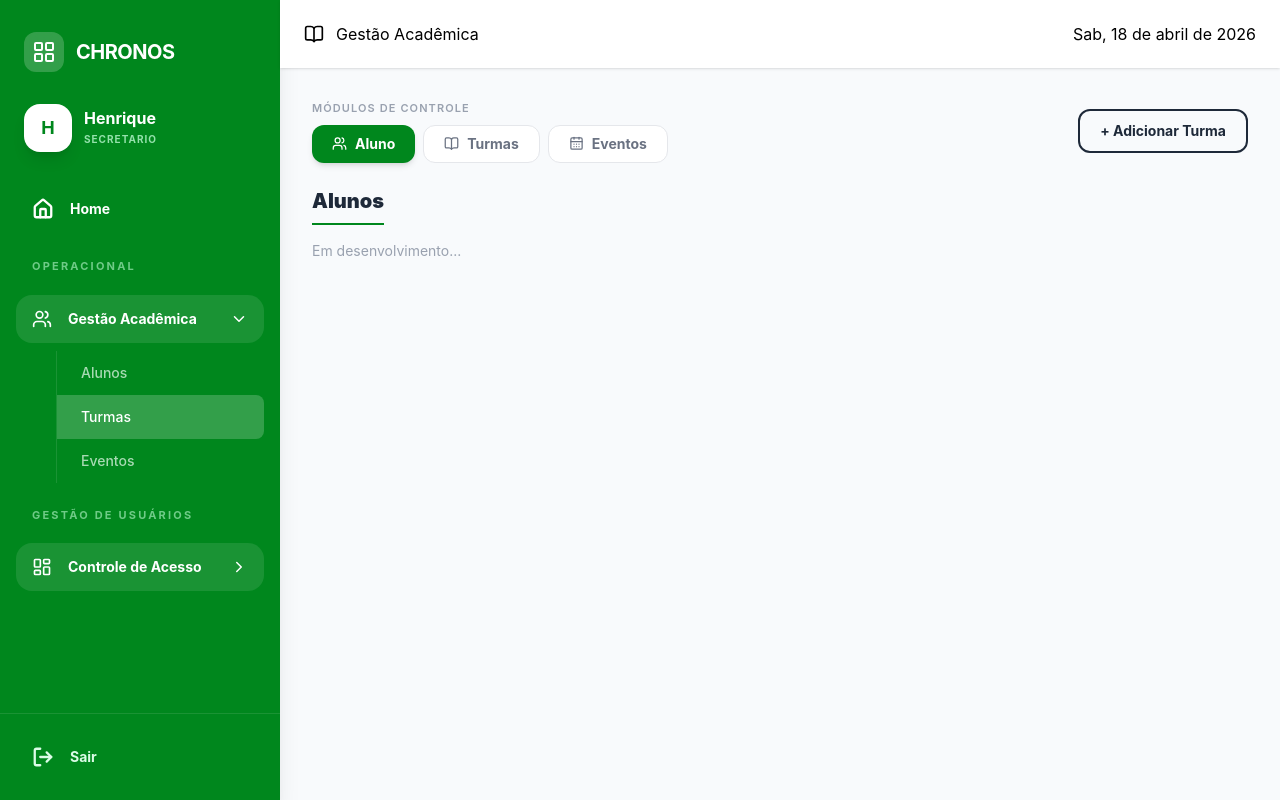
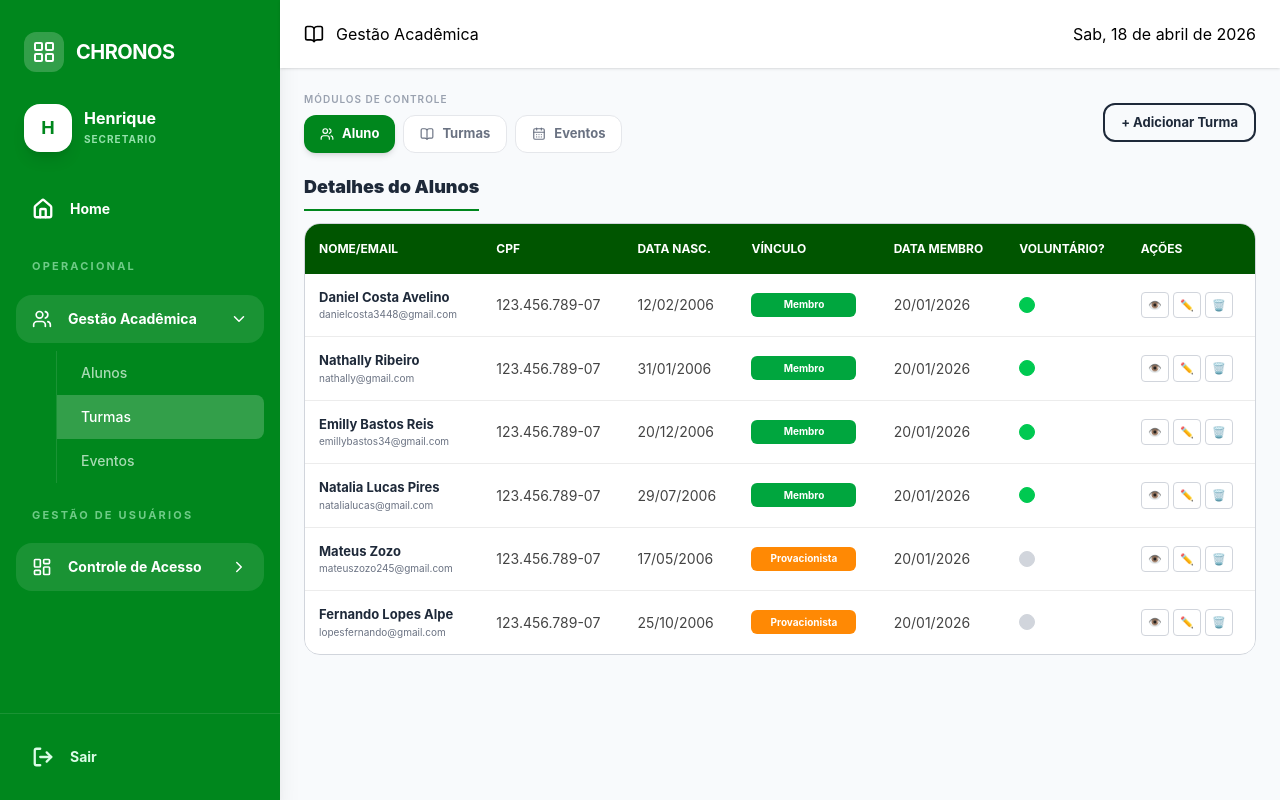
Before and after one commit to CHRONOS-SPTECH/chronos-platform-web, a React (Vite) app in the folder chronos - react/: page /turmas in a window 1280 px wide. Both pictures are taken after a click on the button "Aluno". Built offline with nearby package versions, Linux system fonts and the light colour scheme.

Commit message:
Detalhes do aluno

```diff
--- a/chronos - react/src/App.jsx
+++ b/chronos - react/src/App.jsx
@@ -1,5 +1,6 @@
 import { RouterProvider } from "react-router-dom";
 import { routes } from "./provider/routes";
+
 
 function App() {
   return <RouterProvider router={routes} />;
--- a/chronos - react/src/pages/GestaoAcademica.jsx
+++ b/chronos - react/src/pages/GestaoAcademica.jsx
@@ -3,6 +3,63 @@ import { BookOpen, Users, CalendarDays } from "lucide-react";
 import Sidebar from "../components/sidebar/SideBar";
 import Header from "../components/homeSecretario/Header";
 import CardTurma from "../components/turmas/CardTurma";
+
+const alunos = [
+  {
+    nome: "Daniel Costa Avelino",
+    email: "danielcosta3448@gmail.com",
+    cpf: "123.456.789-07",
+    dataNascimento: "12/02/2006",
+    vinculo: "Membro",
+    dataMembro: "20/01/2026",
+    voluntario: true,
+  },
+  {
+    nome: "Nathally Ribeiro",
+    email: "nathally@gmail.com",
+    cpf: "123.456.789-07",
+    dataNascimento: "31/01/2006",
+    vinculo: "Membro",
+    dataMembro: "20/01/2026",
+    voluntario: true,
+  },
+  {
+    nome: "Emilly Bastos Reis",
+    email: "emillybastos34@gmail.com",
+    cpf: "123.456.789-07",
+    dataNascimento: "20/12/2006",
+    vinculo: "Membro",
+    dataMembro: "20/01/2026",
+    voluntario: true,
+  },
+  {
+    nome: "Natalia Lucas Pires",
+    email: "natalialucas@gmail.com",
+    cpf: "123.456.789-07",
+    dataNascimento: "29/07/2006",
+    vinculo: "Membro",
+    dataMembro: "20/01/2026",
+    voluntario: true,
+  },
+  {
+    nome: "Mateus Zozo",
+    email: "mateuszozo245@gmail.com",
+    cpf: "123.456.789-07",
+    dataNascimento: "17/05/2006",
+    vinculo: "Provacionista",
+    dataMembro: "20/01/2026",
+    voluntario: false,
+  },
+  {
+    nome: "Fernando Lopes Alpe",
+    email: "lopesfernando@gmail.com",
+    cpf: "123.456.789-07",
+    dataNascimento: "25/10/2006",
+    vinculo: "Provacionista",
+    dataMembro: "20/01/2026",
+    voluntario: false,
+  },
+];
 
 const turmasMock = [
   {
@@ -32,9 +89,9 @@ const turmasMock = [
 ];
 
 const TABS = [
-  { label: "Aluno", icone: <Users size={15} /> },
-  { label: "Turmas", icone: <BookOpen size={15} /> },
-  { label: "Eventos", icone: <CalendarDays size={15} /> },
+  { label: "Aluno", icone: <Users size={14} /> },
+  { label: "Turmas", icone: <BookOpen size={14} /> },
+  { label: "Eventos", icone: <CalendarDays size={14} /> },
 ];
 
 function GestaoAcademica() {
@@ -51,19 +108,20 @@ function GestaoAcademica() {
         <Header titulo="Gestão Acadêmica" icone={BookOpen} />
 
         <main className="flex-1 overflow-y-auto custom-scrollbar">
-          <div className="max-w-[1400px] mx-auto p-8 flex flex-col gap-6">
-            {/* Controles: tabs + botão */}
+          <div className="max-w-[1350px] mx-auto p-6 flex flex-col gap-5">
+            {/* Tabs */}
             <div className="flex items-center justify-between">
               <div className="flex flex-col gap-1">
-                <p className="text-[11px] text-gray-400 font-semibold uppercase tracking-widest">
+                <p className="text-[10px] text-gray-400 font-semibold uppercase tracking-widest">
                   Módulos de Controle
                 </p>
+
                 <div className="flex gap-2 mt-1">
                   {TABS.map((tab) => (
                     <button
                       key={tab.label}
                       onClick={() => setAbaAtiva(tab.label)}
-                      className={`flex items-center gap-2 px-5 py-2 rounded-xl text-sm font-bold transition-all ${
+                      className={`flex items-center gap-2 px-4 py-2 rounded-xl text-[13px] font-bold transition-all ${
                         abaAtiva === tab.label
                           ? "bg-[#00871D] text-white shadow-md"
                           : "bg-white text-gray-500 border border-gray-200 hover:border-[#00871D]/30 hover:text-[#00871D]"
@@ -76,19 +134,19 @@ function GestaoAcademica() {
                 </div>
               </div>
 
-              <button className="flex items-center gap-2 border-2 border-gray-800 text-gray-800 hover:bg-gray-800 hover:text-white font-bold px-5 py-2.5 rounded-xl text-sm transition-all">
+              <button className="flex items-center gap-2 border-2 border-gray-800 text-gray-800 hover:bg-gray-800 hover:text-white font-bold px-4 py-2 rounded-xl text-[13px] transition-all">
                 + Adicionar Turma
               </button>
             </div>
 
-            {/* Conteúdo da aba ativa */}
+            {/* TURMAS */}
             {abaAtiva === "Turmas" && (
               <div className="flex flex-col gap-4">
-                <h2 className="text-xl font-black text-gray-800 border-b-2 border-[#00871D] pb-2 w-fit">
+                <h2 className="text-lg font-black text-gray-800 border-b-2 border-[#00871D] pb-2 w-fit">
                   Turmas
                 </h2>
 
-                <div className="grid grid-cols-1 md:grid-cols-2 xl:grid-cols-3 gap-5">
+                <div className="grid grid-cols-1 md:grid-cols-2 xl:grid-cols-3 gap-4">
                   {turmasMock.map((turma) => (
                     <CardTurma key={turma.id} turma={turma} />
                   ))}
@@ -96,21 +154,132 @@ function GestaoAcademica() {
               </div>
             )}
 
+            {/* ALUNOS */}
             {abaAtiva === "Aluno" && (
-              <div className="flex flex-col gap-4">
-                <h2 className="text-xl font-black text-gray-800 border-b-2 border-[#00871D] pb-2 w-fit">
-                  Alunos
+              <div className="flex flex-col gap-3">
+                <h2 className="text-lg font-black text-gray-800 border-b-2 border-[#00871D] pb-2 w-fit">
+                  Detalhes do Alunos
                 </h2>
-                <p className="text-gray-400 text-sm">Em desenvolvimento...</p>
+
+                <div className="bg-white rounded-2xl border border-gray-300 overflow-hidden">
+                  <table className="w-full">
+                    <thead className="bg-[#006400] text-left text-white">
+                      <tr>
+                        <th className="p-2 text-[10px] font-bold">
+                          NOME/EMAIL
+                        </th>
+
+                        <th className="p-2 text-[10px] font-bold">
+                          CPF
+                        </th>
+
+                        <th className="p-2 text-[10px] font-bold">
+                          DATA NASC.
+                        </th>
+
+                        <th className="p-2 text-[10px] font-bold">
+                          VÍNCULO
+                        </th>
+
+                        <th className="p-2 text-[10px] font-bold">
+                          DATA MEMBRO
+                        </th>
+
+                        <th className="p-2 text-[10px] font-bold">
+                          VOLUNTÁRIO?
+                        </th>
+
+                        <th className="p-2 text-[10px] font-bold">
+                          AÇÕES
+                        </th>
+                      </tr>
+                    </thead>
+
+                    <tbody>
+                      {alunos.map((aluno, index) => (
+                        <tr
+                          key={index}
+                          className="border-t border-gray-200 hover:bg-gray-50"
+                        >
+                          <td className="p-2">
+                            <div className="flex flex-col">
+                              <span className="font-bold text-[13px] text-gray-800">
+                                {aluno.nome}
+                              </span>
+
+                              <span className="text-[10px] text-gray-500">
+                                {aluno.email}
+                              </span>
+                            </div>
+                          </td>
+
+                          <td className="p-2 text-[12px] text-gray-700">
+                            {aluno.cpf}
+                          </td>
+
+                          <td className="p-2 text-[12px] text-gray-700">
+                            {aluno.dataNascimento}
+                          </td>
+
+                          <td className="p-2">
+                            <span
+                              className={`w-[105px] h-[24px] flex items-center justify-center rounded-md text-[10px] font-bold text-white ${
+                                aluno.vinculo === "Membro"
+                                  ? "bg-green-600"
+                                  : "bg-orange-400"
+                              }`}
+                            >
+                              {aluno.vinculo}
+                            </span>
+                          </td>
+
+                          <td className="p-2 text-[12px] text-gray-700">
+                            {aluno.dataMembro}
+                          </td>
+
+                          <td className="p-2">
+                            <div
+                              className={`w-4 h-4 rounded-full border ${
+                                aluno.voluntario
+                                  ? "bg-green-500 border-green-500"
+                                  : "bg-gray-300 border-gray-300"
+                              }`}
+                            />
+                          </td>
+
+                          <td className="p-2">
+                            <div className="flex gap-1">
+                              <button className="border border-gray-300 px-1.5 py-1 rounded hover:bg-gray-100 text-[11px]">
+                                👁
+                              </button>
+
+                              <button className="border border-gray-300 px-1.5 py-1 rounded hover:bg-gray-100 text-[11px]">
+                                ✏️
+                              </button>
+
+                              <button className="border border-gray-300 px-1.5 py-1 rounded hover:bg-gray-100 text-[11px]">
+                                🗑
+                              </button>
+                            </div>
+                          </td>
+                        </tr>
+                      ))}
+                    </tbody>
+                  </table>
+                </div>
               </div>
             )}
 
+            {/* EVENTOS */}
             {abaAtiva === "Eventos" && (
               <div className="flex flex-col gap-4">
-                <h2 className="text-xl font-black text-gray-800 border-b-2 border-[#00871D] pb-2 w-fit">
+                <h2 className="text-lg font-black text-gray-800 border-b-2 border-[#00871D] pb-2 w-fit">
                   Eventos
                 </h2>
-                <p className="text-gray-400 text-sm">Em desenvolvimento...</p>
+
+                <p className="text-gray-400 text-sm">
+                  Em desenvolvimento...
+                </p>
               </div>
             )}
           </div>
```
